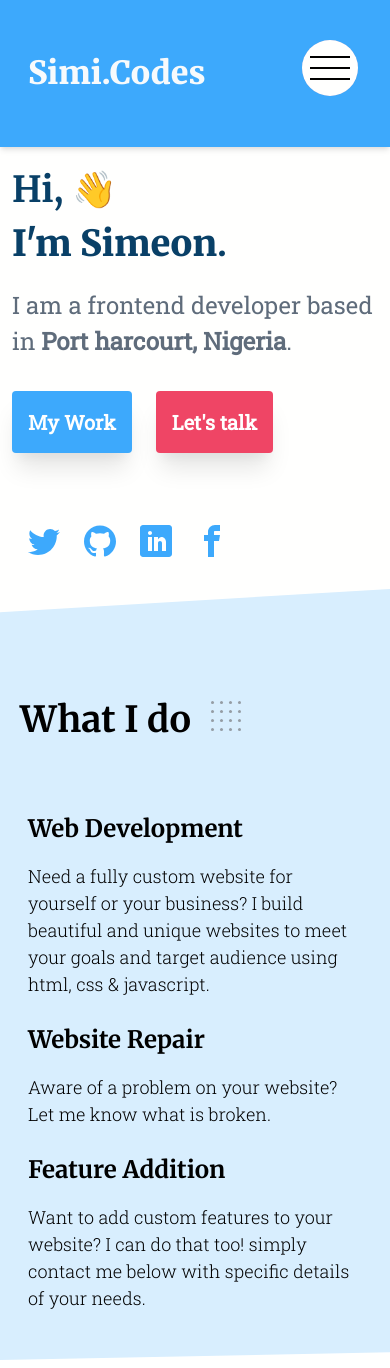
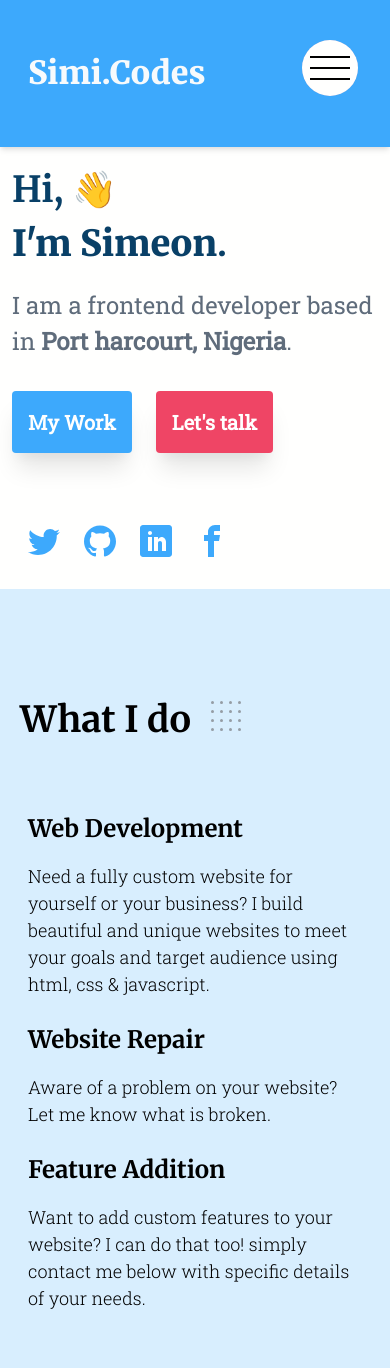
Before and after one commit to 0xSimeon/my-website, a Vue app: page / in a window 390 px wide. Built offline with nearby package versions, Linux system fonts and the light colour scheme.

Commit message:
removed clip-path on mobile devices :art:

```diff
--- a/src/components/Services.vue
+++ b/src/components/Services.vue
@@ -54,7 +54,7 @@ export default {
   clip-path: polygon(0 14%, 100% 0%, 100% 99%, 0 91%);
 
   @include respond(tab-port) {
-    clip-path: polygon(0 3%, 100% 0%, 100% 98%, 0 99%);
+    clip-path: unset;
   }
 
   &__heading {
```
